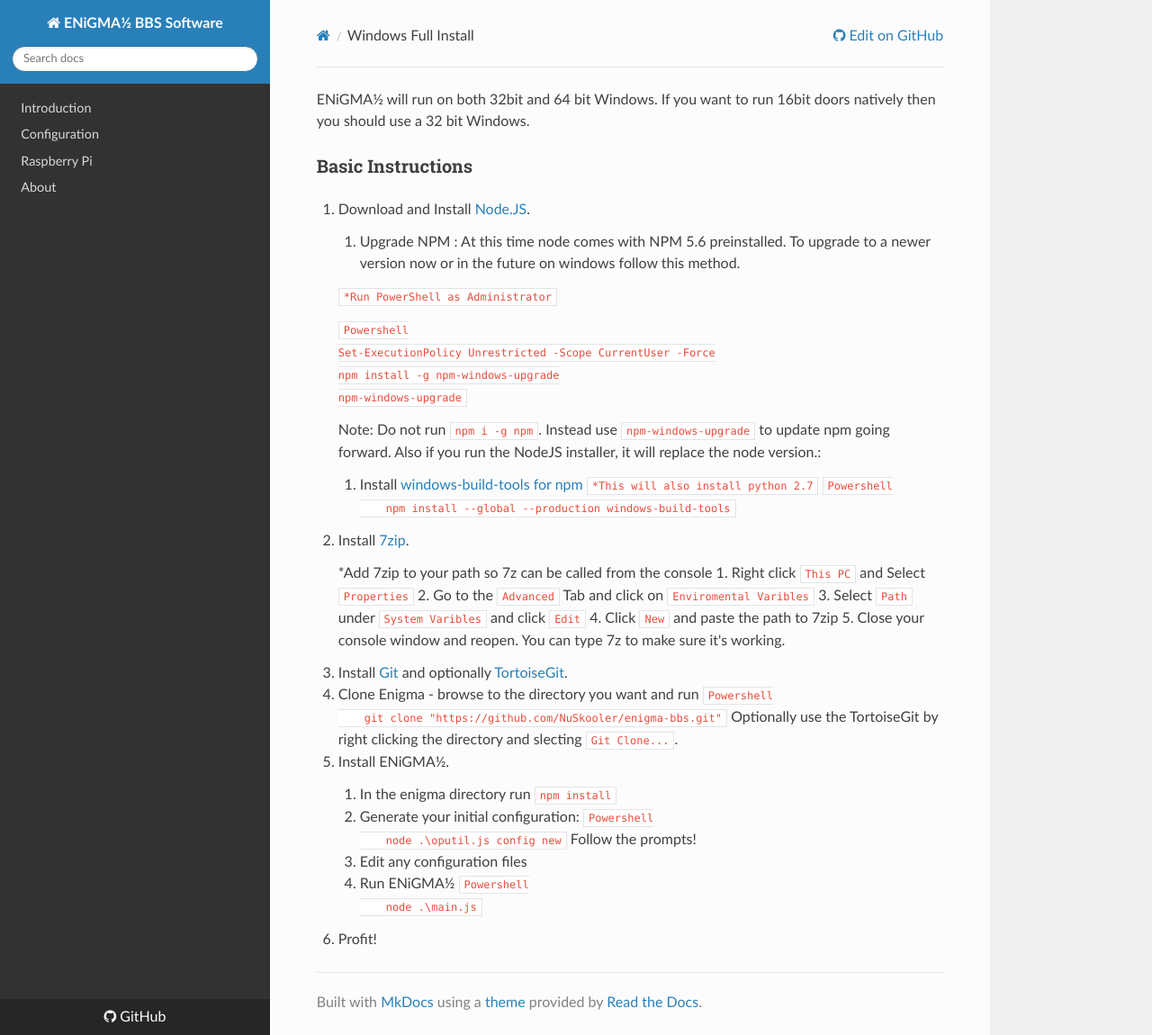
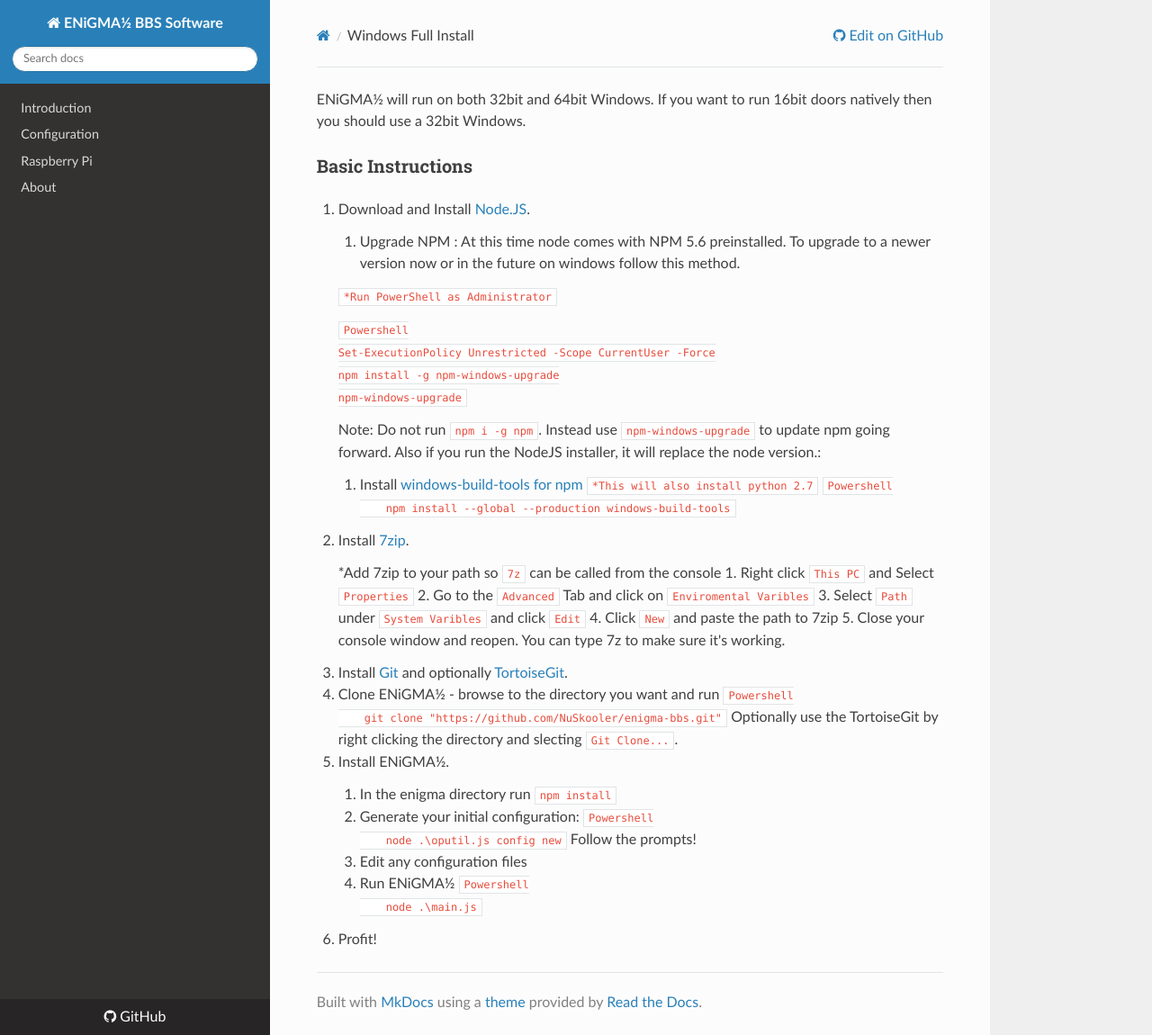
Before and after one commit to NuSkooler/enigma-bbs, an MkDocs documentation site: the page built from docs/installation/windows.md, in a window 1280 px wide and 1150 px high. Shown: the whole window at 90% size. Built offline with MkDocs 1.6.1, drawn with Linux system fonts in a browser that asks for light colours; nearby versions of some CDN libraries; old or Windows-style settings are respelled for this version of MkDocs.

Commit message:
Update windows.md

````diff
--- a/docs/installation/windows.md
+++ b/docs/installation/windows.md
@@ -3,7 +3,7 @@ layout: page
 title: Windows Full Install
 ---
 
-ENiGMA½ will run on both 32bit and 64 bit Windows. If you want to run 16bit doors natively then you should use a 32 bit Windows.
+ENiGMA½ will run on both 32bit and 64bit Windows. If you want to run 16bit doors natively then you should use a 32bit Windows.
 
 
 ### Basic Instructions
@@ -32,7 +32,7 @@ ENiGMA½ will run on both 32bit and 64 bit Windows. If you want to run 16bit doo
 
 2. Install [7zip](https://www.7-zip.org/download.html).
 
-	*Add 7zip to your path so 7z can be called from the console
+	*Add 7zip to your path so `7z` can be called from the console
 	1. Right click `This PC` and Select `Properties`
 	2. Go to the `Advanced` Tab and click on `Enviromental Varibles`
 	3. Select `Path` under `System Varibles` and click `Edit`
@@ -41,7 +41,7 @@ ENiGMA½ will run on both 32bit and 64 bit Windows. If you want to run 16bit doo
 
 3. Install [Git](https://git-scm.com/downloads) and optionally [TortoiseGit](https://tortoisegit.org/download/).
 
-4. Clone Enigma - browse to the directory you want and run
+4. Clone ENiGMA½ - browse to the directory you want and run
 	```Powershell
 	git clone "https://github.com/NuSkooler/enigma-bbs.git"
 	```
````
